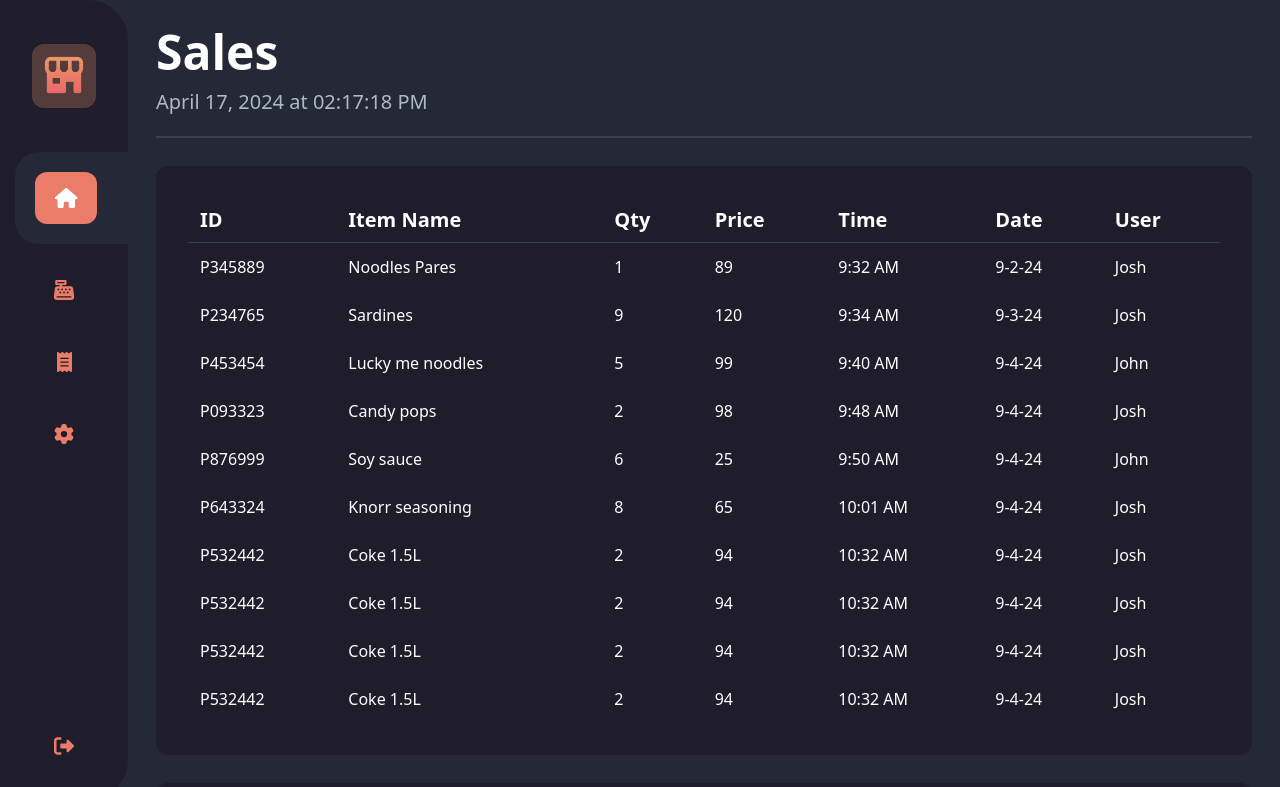
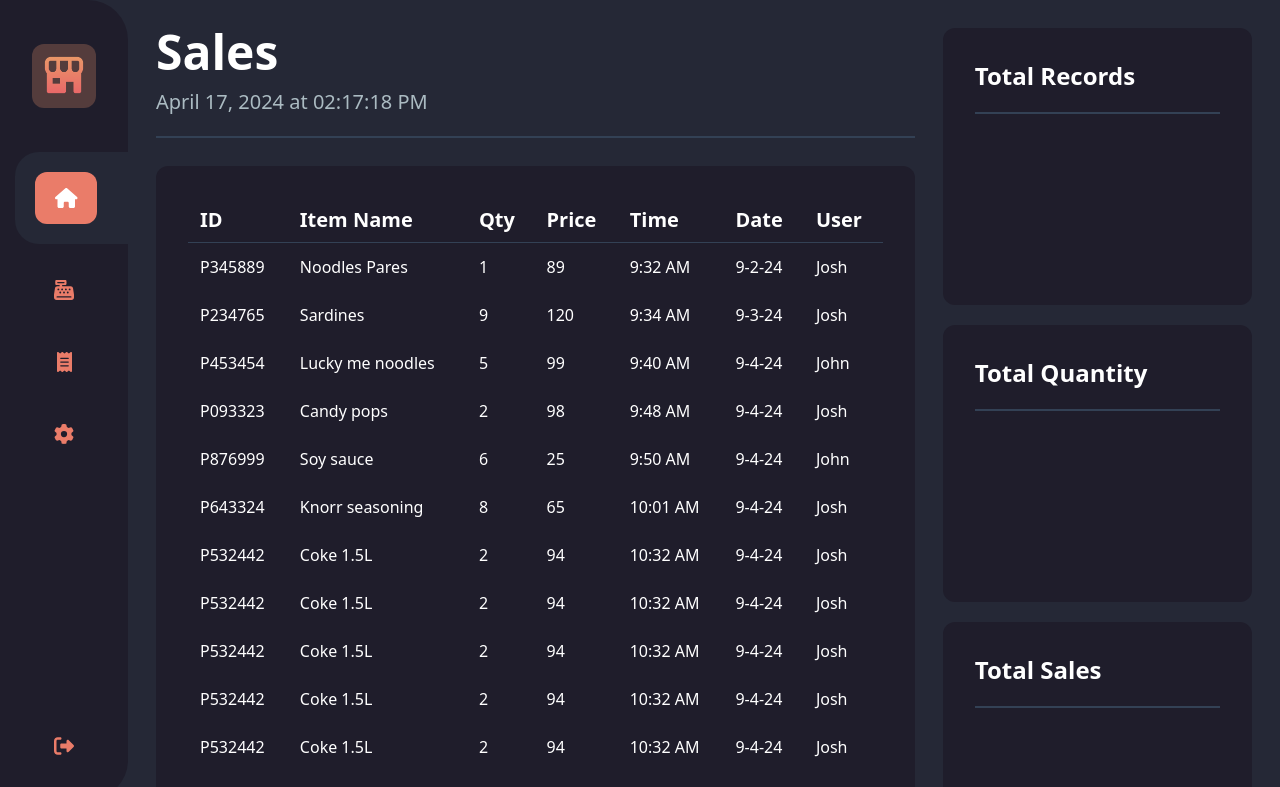
Before and after one commit to jsmrk/cashierio, a React (Vite) app: page /sales in a window 1280 px wide. Shown: the top 787 px of the page. Built offline with nearby package versions, Linux system fonts and the light colour scheme.

Commit message:
added structure update

```diff
--- a/src/pages/sales/Sales.tsx
+++ b/src/pages/sales/Sales.tsx
@@ -1,24 +1,28 @@
-import React from "react";
 import SidebarTitle from "../../components/SidebarTitle";
 import Card from "../../components/Card";
 import SalesTransactions from "./SalesTransactions";
+import TotalSales from "./TotalSales";
+import TotalQuantity from "./TotalQuantity";
+import TotalRecords from "./TotalRecords";
 
 const Sales = () => {
   return (
+  <div className="h-full w-full grid grid-cols-10 gap-7 text-white ">
     <div className="flex flex-col col-span-7 gap-7 ">
     <SidebarTitle className="basis-1/6">Sales</SidebarTitle>
     <Card className="basis-4/6">
         <SalesTransactions />
     </Card>
+  </div>
   <div className="flex flex-col col-span-3 gap-5">
   <Card className="basis-1/2">
-
+      <TotalRecords />
     </Card>
       <Card className="basis-1/2">
-
+        <TotalQuantity />
       </Card>
         <Card className="basis-1/2">
-
+          <TotalSales />
         </Card>
       </div>
     </div>
--- a/src/pages/sales/SalesTransactions.tsx
+++ b/src/pages/sales/SalesTransactions.tsx
@@ -81,6 +81,33 @@ const data = [
         user: 'Josh',
     },
     {
+      id: 'P532442',
+      itemName: 'Coke 1.5L',
+      qty: '2',
+      price: '94',
+      time: '10:32 AM',
+      date: '9-4-24',
+      user: 'Josh',
+    },
+    {
+      id: 'P532442',
+      itemName: 'Coke 1.5L',
+      qty: '2',
+      price: '94',
+      time: '10:32 AM',
+      date: '9-4-24',
+      user: 'Josh',
+    },
+    {
+      id: 'P532442',
+      itemName: 'Coke 1.5L',
+      qty: '2',
+      price: '94',
+      time: '10:32 AM',
+      date: '9-4-24',
+      user: 'Josh',
+    },
+    {
         id: 'P532442',
         itemName: 'Coke 1.5L',
         qty: '2',
@@ -96,28 +123,28 @@ const SalesTransactions = () => {
         <table className="w-full h-full">
         <thead>
           <tr className="text-xl text-left font-bold border-b border-b-slate-700 pb-7">
-            <th className="px-3 py-2 text-white">ID</th>
-            <th className="px-3 py-2 text-white">Item Name</th>
-            <th className="px-3 py-2 text-white">Qty</th>
-            <th className="px-3 py-2 text-white">Price</th>
-            <th className="px-3 py-2 text-white">Time</th>
-            <th className="px-3 py-2 text-white">Date</th>
-            <th className="px-3 py-2 text-white">User</th>
+            <th className="px-3 py-2">ID</th>
+            <th className="px-3 py-2">Item Name</th>
+            <th className="px-3 py-2">Qty</th>
+            <th className="px-3 py-2">Price</th>
+            <th className="px-3 py-2">Time</th>
+            <th className="px-3 py-2">Date</th>
+            <th className="px-3 py-2">User</th>
           </tr>
         </thead>
         <tbody className="rounded-3xl">
-          {data.slice(0, 12).map((item, index) => (
+          {data.slice(0, 15).map((item, index) => (
             <tr
               key={index}
               className="hover:cursor-pointer hover:bg-primary rounded-3xl transition-all duration-200"
             >
-              <td className="px-3 py-3 text-white">{item.id}</td>
-              <td className="px-3 py-3 text-white">{item.itemName}</td>
-              <td className="px-3 py-3 text-white">{item.qty}</td>
-              <td className="px-3 py-3 text-white">{item.price}</td>
-              <td className="px-3 py-3 text-white">{item.time}</td>
-              <td className="px-3 py-3 text-white">{item.date}</td>
-              <td className="px-3 py-3 text-white">{item.user}</td>
+              <td className="px-3 py-3">{item.id}</td>
+              <td className="px-3 py-3">{item.itemName}</td>
+              <td className="px-3 py-3">{item.qty}</td>
+              <td className="px-3 py-3">{item.price}</td>
+              <td className="px-3 py-3">{item.time}</td>
+              <td className="px-3 py-3">{item.date}</td>
+              <td className="px-3 py-3">{item.user}</td>
             </tr>
           ))}
         </tbody>
--- /dev/null
+++ b/src/pages/sales/TotalQuantity.tsx
@@ -0,0 +1,11 @@
+import CardHeader from "../../components/CardHeader";
+
+const TotalQuantity = () => {
+    return (
+      <div>
+        <CardHeader>Total Quantity</CardHeader>
+      </div>
+    );
+  };
+
+  export default TotalQuantity;
--- /dev/null
+++ b/src/pages/sales/TotalRecords.tsx
@@ -0,0 +1,11 @@
+import CardHeader from "../../components/CardHeader";
+
+const TotalRecords = () => {
+    return (
+      <div>
+        <CardHeader>Total Records</CardHeader>
+      </div>
+    );
+  };
+
+  export default TotalRecords;
--- /dev/null
+++ b/src/pages/sales/TotalSales.tsx
@@ -0,0 +1,11 @@
+import CardHeader from "../../components/CardHeader";
+
+const TotalSales = () => {
+    return (
+      <div>
+        <CardHeader>Total Sales</CardHeader>
+      </div>
+    );
+  };
+
+  export default TotalSales;
```
Lines whose indentation alone changed are shown as unchanged.
